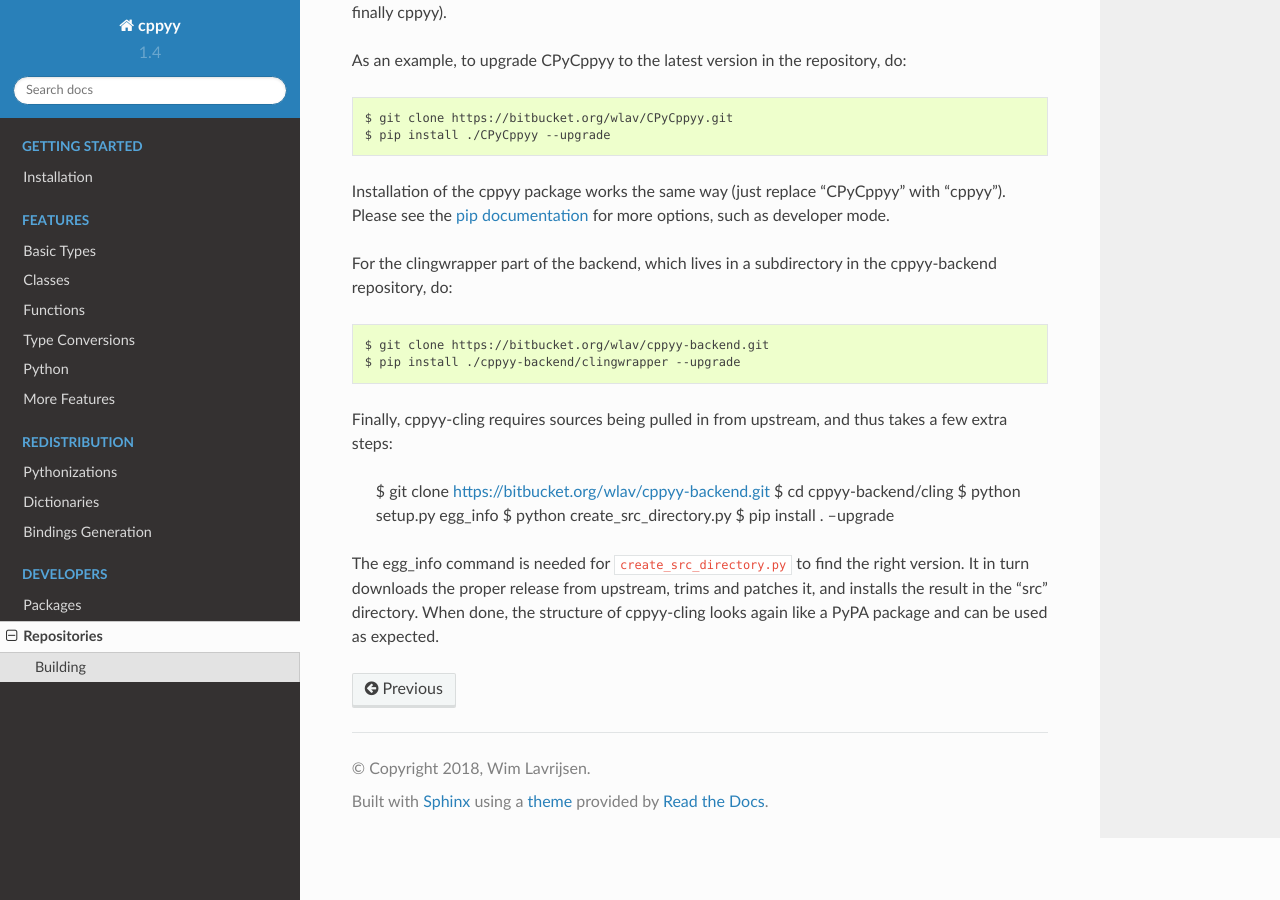
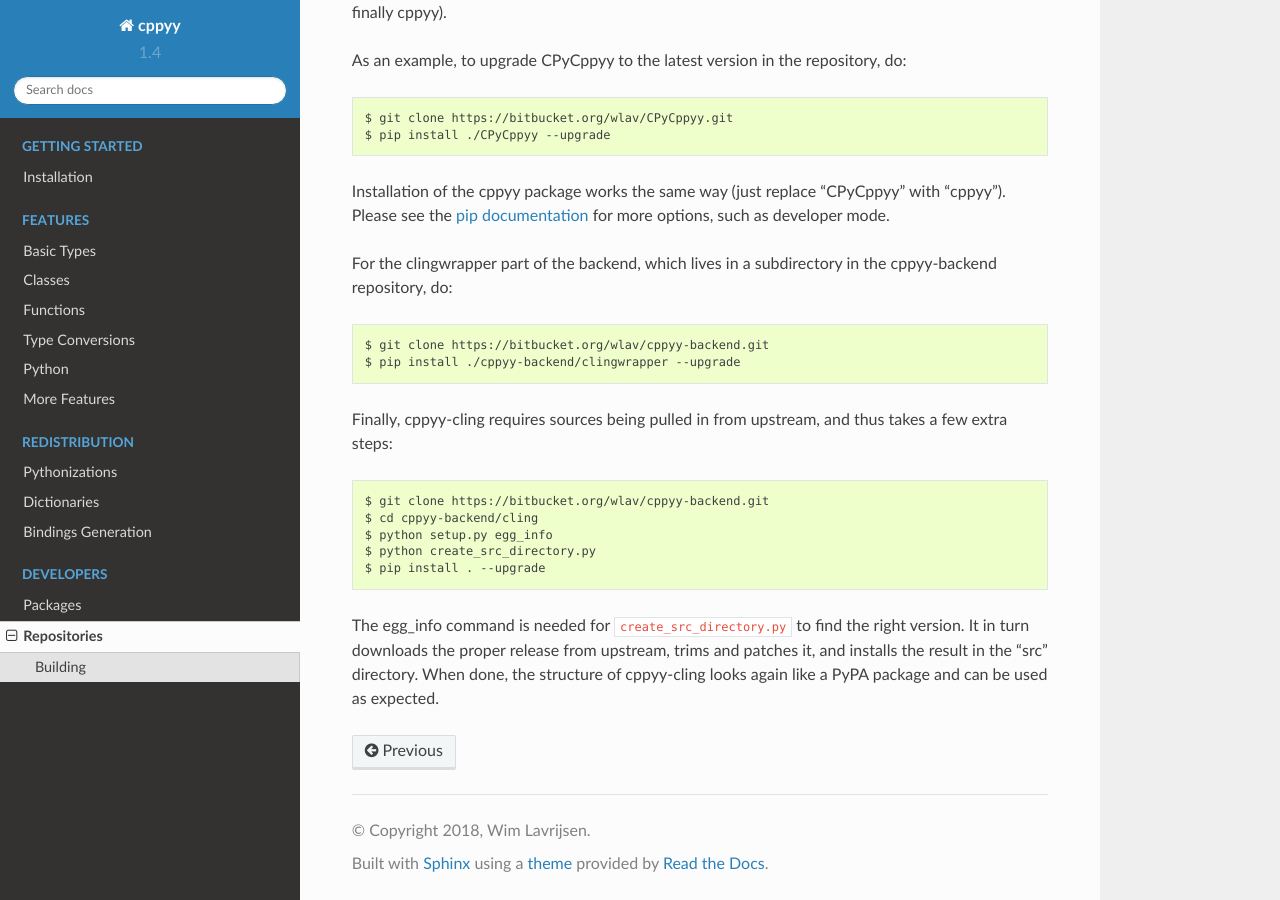
Before and after one commit to wlav/cppyy, a Sphinx documentation site: the page built from doc/source/repositories.rst, in a window 1280 px wide and 900 px high, scrolled down 626 px. Built offline with Sphinx 7.4.7 and the Read the Docs theme 2.0.0, drawn with Linux system fonts in a browser that asks for light colours.

Commit message:
fix formatting typo

```diff
--- a/doc/source/repositories.rst
+++ b/doc/source/repositories.rst
@@ -46,7 +46,7 @@ the cppyy-backend repository, do::
  $ pip install ./cppyy-backend/clingwrapper --upgrade
 
 Finally, cppyy-cling requires sources being pulled in from upstream, and
-thus takes a few extra steps:
+thus takes a few extra steps::
 
  $ git clone https://bitbucket.org/wlav/cppyy-backend.git
  $ cd cppyy-backend/cling
```
